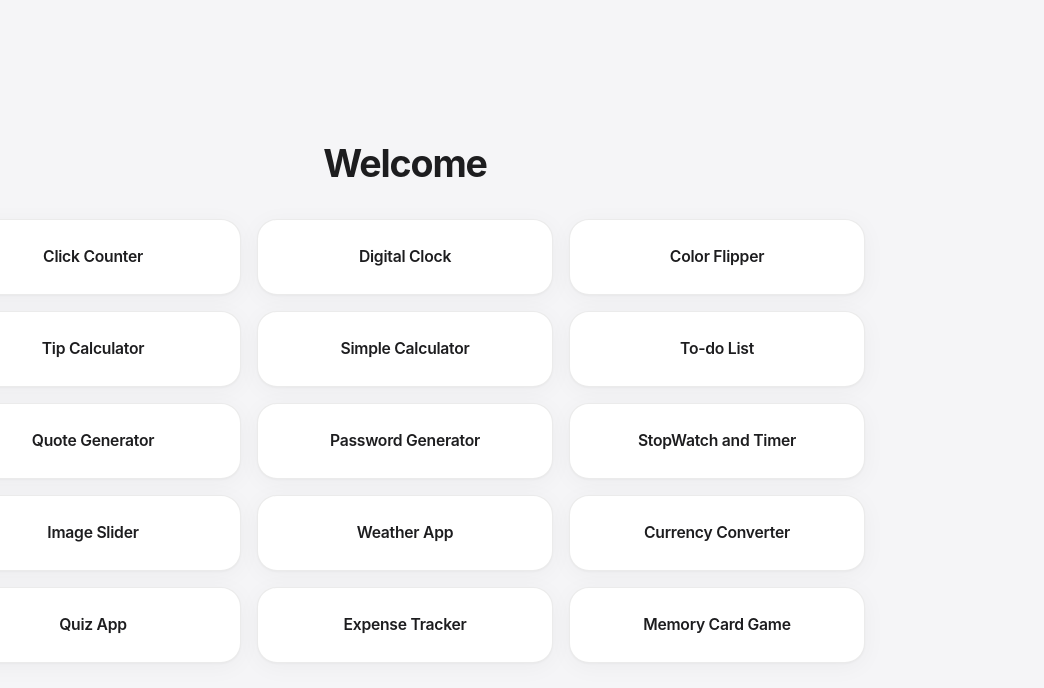
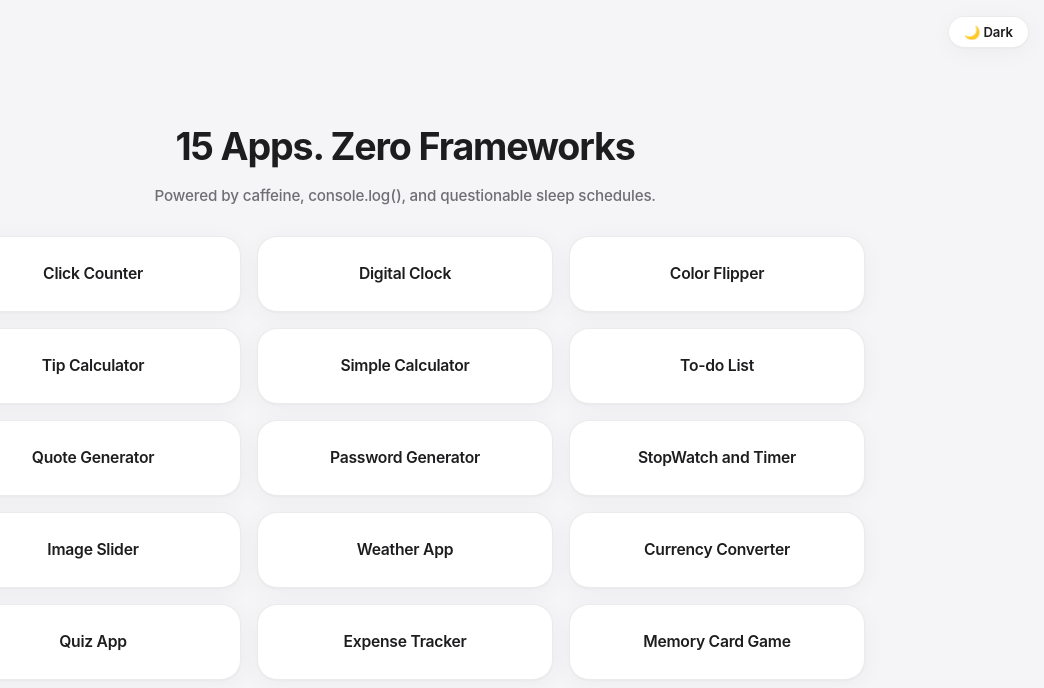
Before and after one commit to tailor-made-god/simple-js-1, a website: page index.html in a window 1280 px wide. Shown: the whole page, without its empty margins (235-1279 px from the left). Drawn offline with Linux system fonts and the light colour scheme.

Commit message:
Dark mode Done

```diff
--- a/index.html
+++ b/index.html
@@ -5,10 +5,14 @@
     <meta name="viewport" content="width=device-width, initial-scale=1.0" />
     <title>Simple JS</title>
     <link rel="stylesheet" href="./style.css" />
+    <script src="./theme.js"></script>
   </head>
   <body>
     <div class="card-container home-grid">
-      <h1>Welcome</h1>
+      <h1>15 Apps. Zero Frameworks</h1>
+      <p class="hero-subtitle">
+        Powered by caffeine, console.log(), and questionable sleep schedules.
+      </p>
       <a href="./1-Click-Counter/counter.html">Click Counter</a>
       <a href="./2-Digital-Clock/clock.html">Digital Clock</a>
       <a href="./3-Color-Flipper/color.html">Color Flipper</a>
--- a/style.css
+++ b/style.css
@@ -25,6 +25,51 @@
   --radius-pill: 999px;
 }
 
+/* Dark Mode  */
+html[data-theme="dark"] {
+  --bg-canvas: #000000;
+  --bg-surface: #1c1c1e;
+  --bg-subtle: #2c2c2e;
+  --border-hairline: rgba(255, 255, 255, 0.12);
+  --text-primary: #f5f5f7;
+  --text-secondary: #86868b;
+
+  --accent: #0a84ff;
+  --accent-hover: #409cff;
+  --accent-soft: rgba(10, 132, 255, 0.18);
+  --accent-ink: #ffffff;
+
+  --green-bg: rgba(48, 209, 88, 0.16);
+  --green-ink: #30d158;
+  --red-bg: rgba(255, 69, 58, 0.16);
+  --red-ink: #ff453a;
+
+  --shadow-card: 0 4px 24px rgba(0, 0, 0, 0.45);
+  --shadow-hover: 0 12px 32px rgba(0, 0, 0, 0.6);
+}
+
+.theme-toggle {
+  position: fixed;
+  top: 1rem;
+  right: 1rem;
+  z-index: 100;
+  display: inline-flex;
+  align-items: center;
+  gap: 0.4rem;
+  padding: 0.45rem 0.95rem;
+  background-color: var(--bg-surface);
+  color: var(--text-primary);
+  border: 1px solid var(--border-hairline);
+  border-radius: var(--radius-pill);
+  box-shadow: var(--shadow-card);
+  font-size: 0.82rem;
+  font-weight: 600;
+}
+
+.theme-toggle:hover {
+  background-color: var(--bg-subtle);
+}
+
 *,
 *:before,
 *:after {
@@ -44,6 +89,9 @@ body {
     sans-serif;
   -webkit-font-smoothing: antialiased;
   line-height: 1.45;
+  transition:
+    background-color 0.22s ease,
+    color 0.22s ease;
 }
 
 .card-container {
@@ -53,6 +101,9 @@ body {
   border-radius: var(--radius-card);
   box-shadow: var(--shadow-card);
   text-align: center;
+  transition:
+    background-color 0.22s ease,
+    color 0.22s ease;
 }
 
 h1 {
@@ -165,11 +216,22 @@ a:hover {
 
 .home-grid h1 {
   grid-column: 1 / -1;
-  margin: 0 0 0.75rem;
+  margin: 0;
   font-size: clamp(1.75rem, 3.5vw, 2.35rem);
   font-weight: 700;
   letter-spacing: -0.03em;
   color: var(--text-primary);
+}
+.home-grid .hero-subtitle {
+  grid-column: 1 / -1;
+  margin: -0.35rem 0 0.85rem;
+  font-size: 0.95rem;
+  font-weight: 500;
+  letter-spacing: -0.01em;
+  color: var(--text-secondary);
+  cursor: pointer;
+  user-select: none;
+  transition: color 0.15s ease;
 }
 
 .home-grid a {
--- /dev/null
+++ b/theme.js
@@ -0,0 +1,34 @@
+(function () {
+  const STORAGE_KEY = "simple-js-theme";
+  const root = document.documentElement;
+
+  //   System Prefered Theme
+  const savedTheme = localStorage.getItem(STORAGE_KEY);
+  const prefersDark = window.matchMedia("(prefers-color-scheme:dark)").matches;
+  const initialTheme = savedTheme || (prefersDark ? "dark" : "light");
+  root.setAttribute("data-theme", initialTheme);
+
+  //   Injecting Toggle
+  window.addEventListener("DOMContentLoaded", () => {
+    const btn = document.createElement("button");
+    btn.type = "button";
+    btn.className = "theme-toggle";
+    btn.setAttribute("aria-label", "Toggle dark mode");
+
+    function updateLabel(theme) {
+      btn.textContent = theme === "dark" ? "☀️ Light" : "🌙 Dark";
+    }
+
+    updateLabel(initialTheme);
+
+    btn.addEventListener("click", () => {
+      const next =
+        root.getAttribute("data-theme") === "dark" ? "light" : "dark";
+      root.setAttribute("data-theme", next);
+      localStorage.setItem(STORAGE_KEY, next);
+      updateLabel(next);
+    });
+
+    document.body.appendChild(btn);
+  });
+})();
```
Also changed, not shown: 1-Click-Counter/counter.html (+1 -0 lines), 10-Image-Slider/image.html (+1 -0 lines), 11-Weather-App/weather.html (+1 -0 lines), 12-Currency-Converter/currency.html (+1 -0 lines), 13-Quiz-App/quiz.html (+1 -0 lines), 14-Expense-Tracker/expense.html (+1 -0 lines), 15-Memory-Card-Game/memory.html (+1 -0 lines), 2-Digital-Clock/clock.html (+1 -0 lines), 3-Color-Flipper/color.html (+1 -0 lines), 4-Tip-Calculator/tip.html (+1 -0 lines), 5-Simple-Calculator/calc.html (+1 -0 lines), 6-Todo-List/todo.html (+1 -0 lines), 7-Quote-Generator/quote.html (+1 -0 lines), 8-Password-Generator/pass.html (+1 -0 lines), 1 more files.
